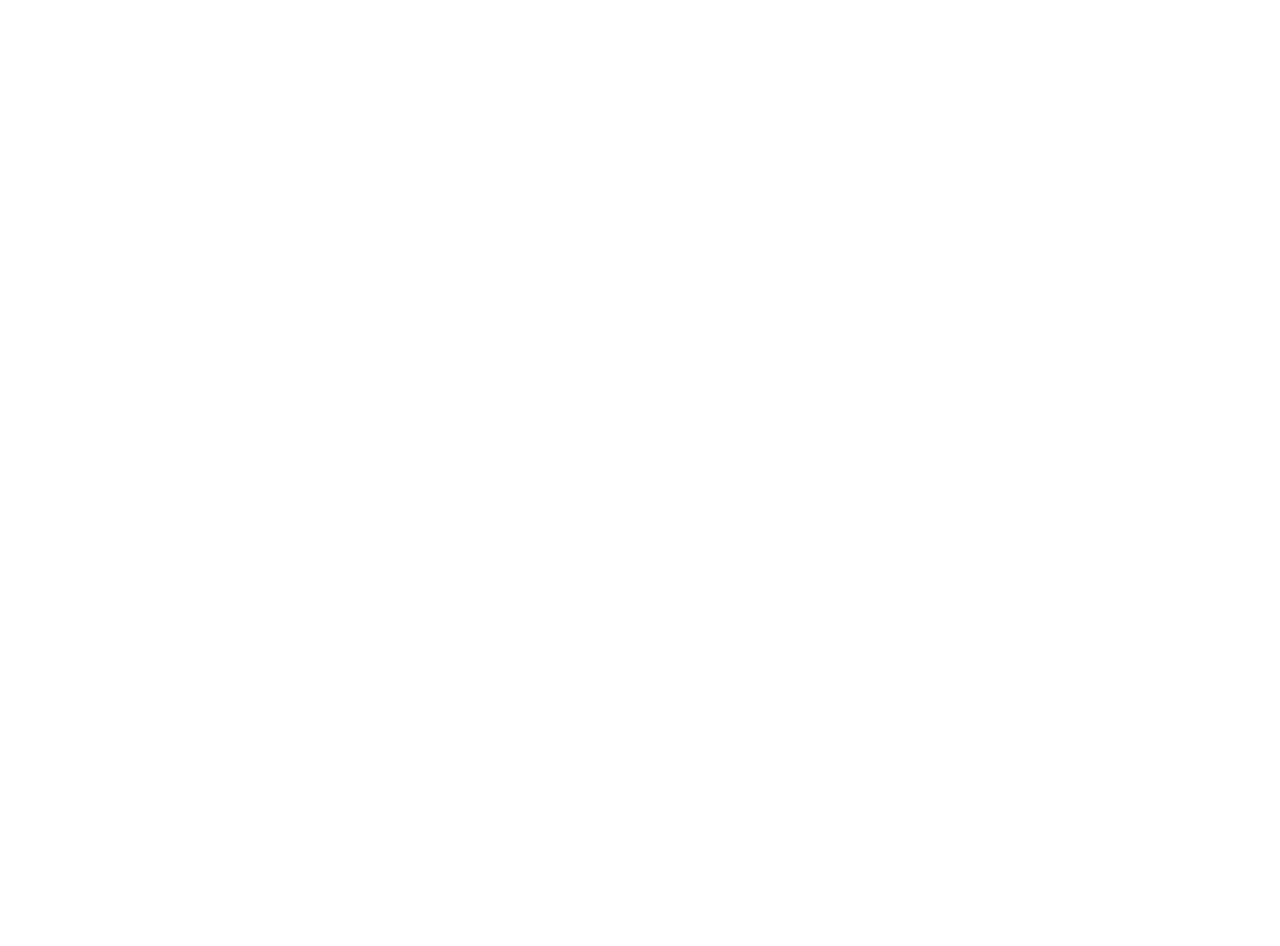
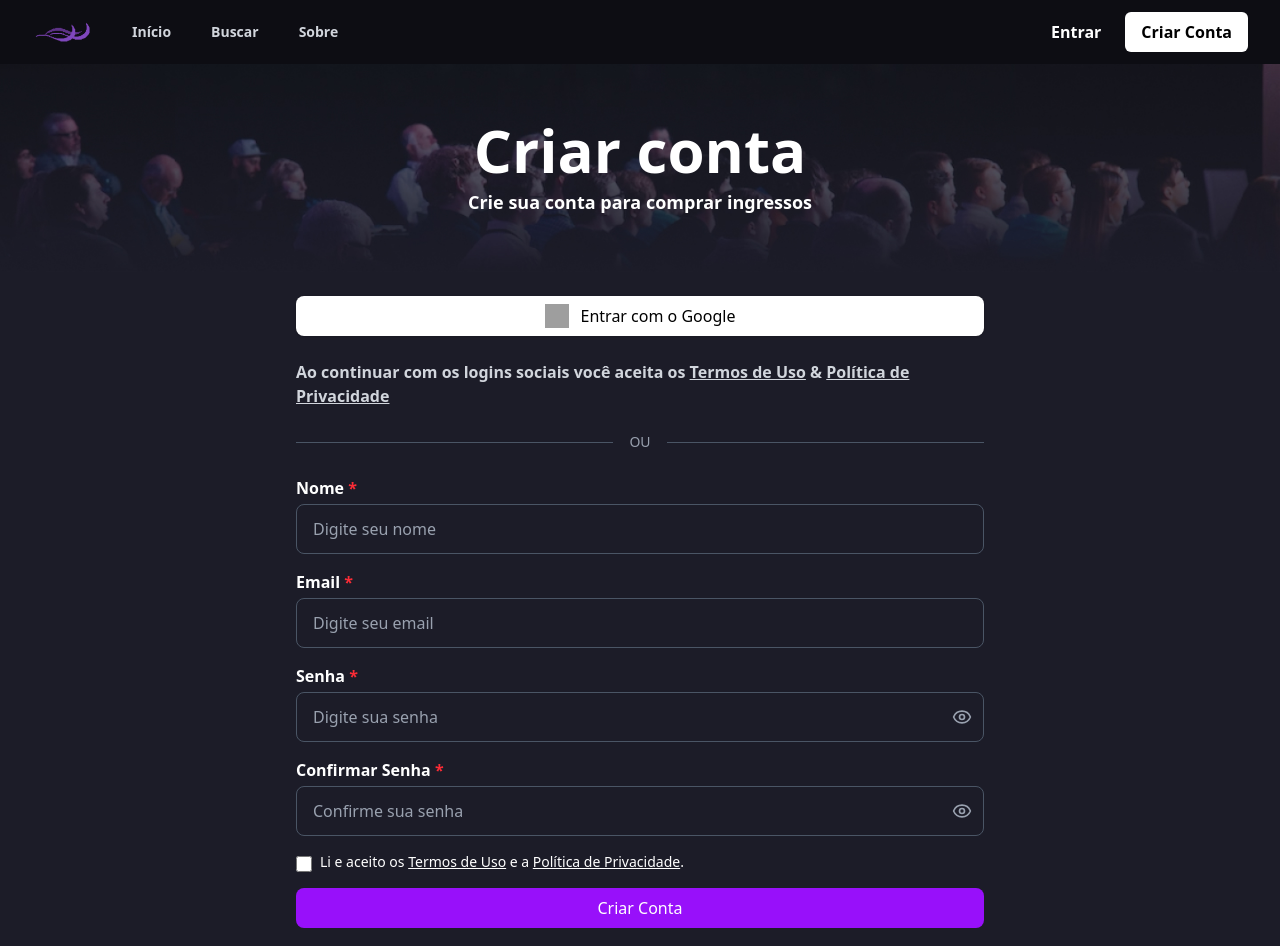
Before and after one commit to softwave-company/softwave-access, a React (Vite) app: page /auth/sign-up in a window 1280 px wide. Before the commit this address had no page. Shown: the top 946 px of the page. Before the commit the page ends 800 px from the top, so only its background shows below. Built offline with nearby package versions, Linux system fonts and the light colour scheme; grey boxes are pictures that could not be loaded.

Commit message:
feat: pagina de cadastro adicionada com sucesso

```diff
--- a/src/App.tsx
+++ b/src/App.tsx
@@ -3,6 +3,7 @@
 import About from "./pages/About";
 import Events from "./pages/Events";
 import Login from "./pages/Login";
+import Signup from "./pages/Signup";
 
 export default function App() {
   return (
@@ -12,6 +13,7 @@
         <Route path="/about" element={<About />}/>
         <Route path="/events" element={<Events />}/>
         <Route path="/auth/sign-in" element={<Login />}/>
+        <Route path="/auth/sign-up" element={<Signup />}/>
         {/* add new routes here */}
       </Routes>
     </BrowserRouter>
--- a/src/components/Navbar.tsx
+++ b/src/components/Navbar.tsx
@@ -65,7 +65,7 @@
                     Entrar
                   </Link>
                   <Link
-                    to="/"
+                    to="/auth/sign-up"
                     className="flex items-center justify-center rounded-md px-4 py-2 font-semibold transition duration-200 hover:bg-[#e4e2e2] text-text-900 bg-white hover:cursor-pointer"
                   >
                     Criar Conta
--- a/src/pages/Login.tsx
+++ b/src/pages/Login.tsx
@@ -100,7 +100,7 @@
           {/* Link Criar Conta */}
           <p className="text-center text-sm text-gray-400">
             Novo no Access?{" "}
-            <a href="#" className="text-purple-400 hover:underline">
+            <a href="/auth/sign-up" className="text-purple-400 hover:underline">
               Criar Conta
             </a>
           </p>
--- /dev/null
+++ b/src/pages/Signup.tsx
@@ -0,0 +1,168 @@
+import { useState } from "react";
+import Navbar from "../components/Navbar";
+import { EyeIcon, EyeOffIcon } from "lucide-react";
+import signUpBg from "../assets/images/sign-up-bg.jpg";
+import Footer from "../components/Footer";
+
+export default function Signup() {
+  const [showPassword, setShowPassword] = useState(false);
+  const [showConfirmPassword, setShowConfirmPassword] = useState(false);
+
+  return (
+    <div className="flex min-h-screen flex-col bg-[#1c1c28]">
+      <Navbar />
+      <img src={signUpBg} alt="Bg" className="w-full" />
+      <div className="mx-auto flex flex-col items-center gap-6 p-10 w-full max-w-3xl -mt-48">
+
+        {/* Title */}
+        <div className="flex flex-col items-center gap-2 mb-14">
+          <p className="font-bold text-6xl text-white">Criar conta</p>
+          <p className="text-white text-lg font-semibold">
+            Crie sua conta para comprar ingressos
+          </p>
+        </div>
+
+        {/* Botão Google */}
+        <button className="flex items-center justify-center gap-3 w-full rounded-lg bg-white py-2 font-medium text-black shadow hover:bg-gray-300 transition cursor-pointer font-bold">
+          <img
+            src="https://www.svgrepo.com/show/475656/google-color.svg"
+            alt="Google logo"
+            className="h-6 w-6"
+          />
+          Entrar com o Google
+        </button>
+        <p className="text-gray-300 font-semibold">
+          Ao continuar com os logins sociais você aceita os{" "}
+          <span className="underline cursor-pointer">Termos de Uso</span> &{" "}
+          <span className="underline cursor-pointer">Política de Privacidade</span>
+        </p>
+
+        {/* Divider */}
+        <div className="flex items-center w-full gap-4">
+          <span className="h-px flex-1 bg-gray-600"></span>
+          <span className="text-gray-400 text-sm">OU</span>
+          <span className="h-px flex-1 bg-gray-600"></span>
+        </div>
+
+        {/* Formulário */}
+        <form className="flex flex-col gap-4 w-full">
+          {/* Nome */}
+          <div className="flex flex-col gap-1">
+            <label className="text-md text-white font-bold">
+              Nome <span className="text-red-500">*</span>
+            </label>
+            <input
+              type="text"
+              placeholder="Digite seu nome"
+              required
+              className="w-full rounded-lg border border-gray-600 bg-transparent px-4 py-3 text-white placeholder-gray-400 focus:outline-none focus:ring-2 focus:ring-white"
+            />
+          </div>
+
+          {/* Email */}
+          <div className="flex flex-col gap-1">
+            <label className="text-md text-white font-bold">
+              Email <span className="text-red-500">*</span>
+            </label>
+            <input
+              type="email"
+              placeholder="Digite seu email"
+              required
+              className="w-full rounded-lg border border-gray-600 bg-transparent px-4 py-3 text-white placeholder-gray-400 focus:outline-none focus:ring-2 focus:ring-white"
+            />
+          </div>
+
+          {/* Senha */}
+          <div className="flex flex-col gap-1">
+            <label className="text-md text-white font-bold">
+              Senha <span className="text-red-500">*</span>
+            </label>
+            <div className="relative">
+              <input
+                type={showPassword ? "text" : "password"}
+                placeholder="Digite sua senha"
+                required
+                className="w-full rounded-lg border border-gray-600 bg-transparent px-4 py-3 pr-12 text-white placeholder-gray-400 focus:outline-none focus:ring-2 focus:ring-white"
+              />
+              <button
+                type="button"
+                onClick={() => setShowPassword(!showPassword)}
+                className="absolute inset-y-0 right-3 flex items-center text-gray-400 hover:text-white"
+              >
+                {showPassword ? (
+                  <EyeOffIcon className="h-5 w-5" />
+                ) : (
+                  <EyeIcon className="h-5 w-5" />
+                )}
+              </button>
+            </div>
+          </div>
+
+          {/* Confirmar Senha */}
+          <div className="flex flex-col gap-1">
+            <label className="text-md text-white font-bold">
+              Confirmar Senha <span className="text-red-500">*</span>
+            </label>
+            <div className="relative">
+              <input
+                type={showConfirmPassword ? "text" : "password"}
+                placeholder="Confirme sua senha"
+                required
+                className="w-full rounded-lg border border-gray-600 bg-transparent px-4 py-3 pr-12 text-white placeholder-gray-400 focus:outline-none focus:ring-2 focus:ring-white"
+              />
+              <button
+                type="button"
+                onClick={() => setShowConfirmPassword(!showConfirmPassword)}
+                className="absolute inset-y-0 right-3 flex items-center text-gray-400 hover:text-white"
+              >
+                {showConfirmPassword ? (
+                  <EyeOffIcon className="h-5 w-5" />
+                ) : (
+                  <EyeIcon className="h-5 w-5" />
+                )}
+              </button>
+            </div>
+          </div>
+
+          {/* Checkbox termos */}
+          <div className="flex items-start gap-2 text-white text-sm">
+            <input
+              type="checkbox"
+              required
+              className="mt-1 h-4 w-4 cursor-pointer accent-purple-600"
+            />
+            <span>
+              Li e aceito os{" "}
+              <a href="#" className="underline hover:text-purple-400">
+                Termos de Uso
+              </a>{" "}
+              e a{" "}
+              <a href="#" className="underline hover:text-purple-400">
+                Política de Privacidade
+              </a>
+              .
+            </span>
+          </div>
+
+          {/* Botão de envio */}
+          <button
+            type="submit"
+            className="w-full rounded-lg bg-purple-600 py-2 cursor-pointer font-medium text-white hover:bg-purple-700 transition"
+          >
+            Criar Conta
+          </button>
+
+          {/* Link Login */}
+          <p className="text-center text-sm text-gray-400">
+            Já tem uma conta?{" "}
+            <a href="/auth/sign-in" className="text-purple-400 hover:underline">
+              Entrar
+            </a>
+          </p>
+        </form>
+      </div>
+      <div className="bg-gradient-to-r from-purple-300 via-purple-500 to-purple-600 h-1"></div>
+      <Footer />
+    </div>
+  );
+}
```
Also changed, not shown: src/assets/images/sign-up-bg.jpg (added).
